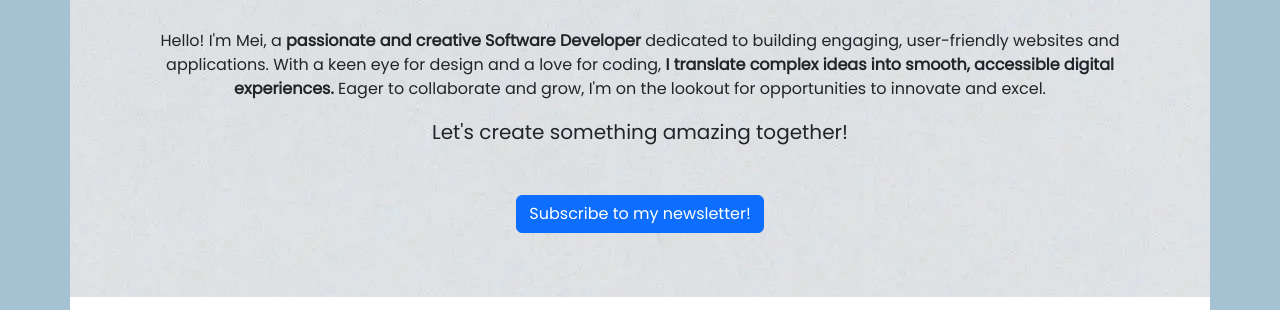
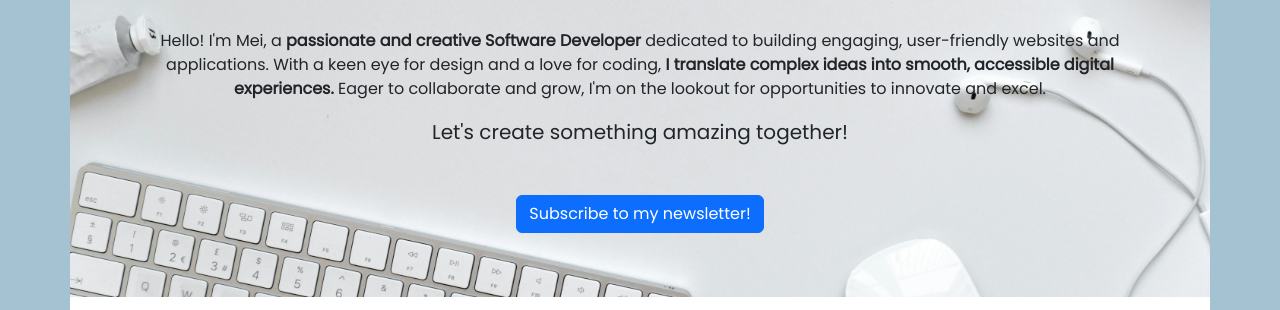
Before and after one commit to krisjowen/bootstrap-portfolio, a plain HTML site: page index.html in a window 1280 px wide. Shown: the part 302-612 px from the top of the page. Drawn offline with nearby package versions, Linux system fonts and the light colour scheme.

Commit message:
Hero image added

```diff
--- a/assets/css/style.css
+++ b/assets/css/style.css
@@ -23,10 +23,10 @@ h2 {
 /* Header Section */
 
 #hero {
-    background-image: url('/assets/images/background.webp');
+    background-image: url('../images/background.webp');
     background-position: 50% 70%;
-    background-color: lightgray;
-    background-repeat: no-repeat;
+    background-color: #dbdcde /* light gray */;
+    background-size: cover;
     min-height: 500px;
     padding: 5% 7%;
 }
```
